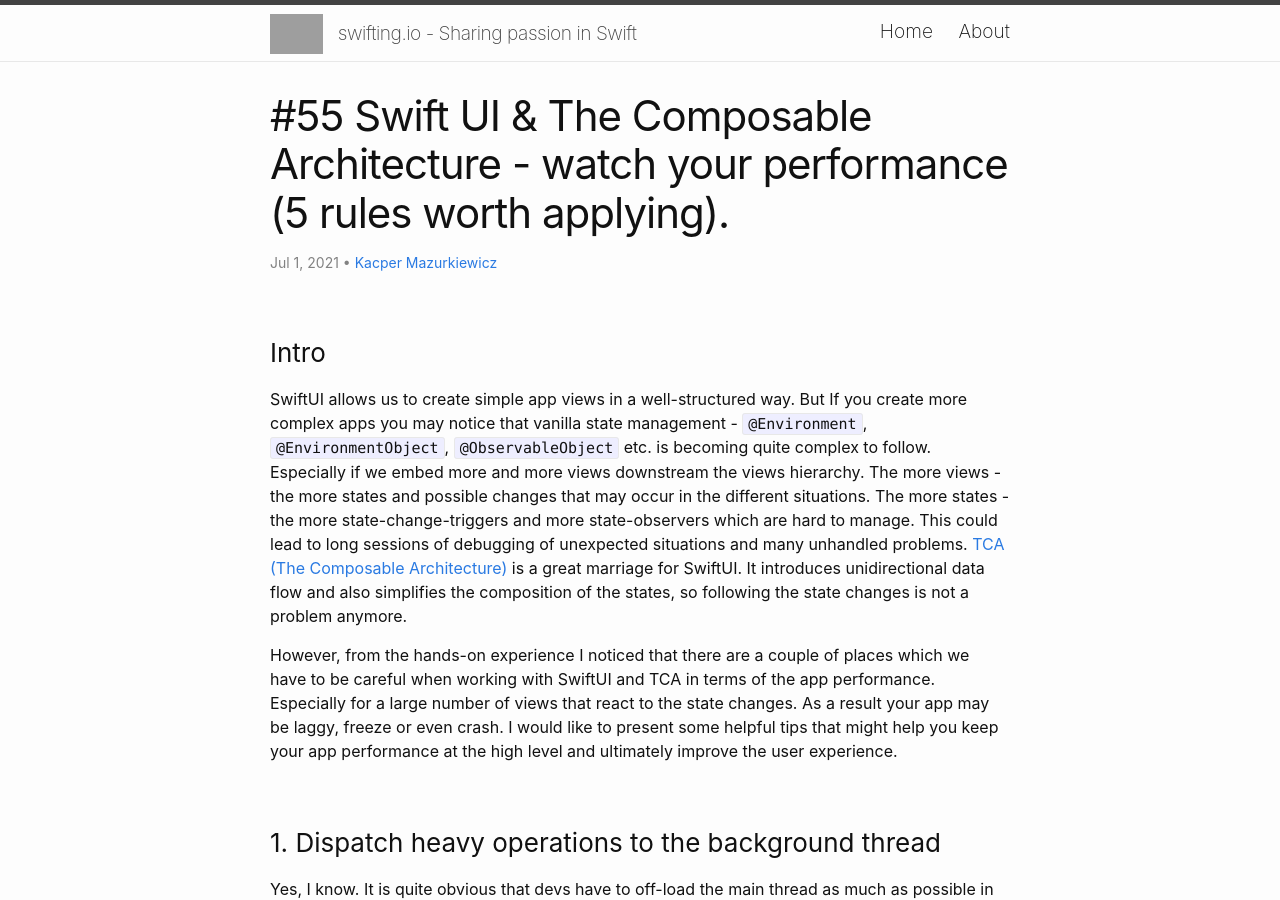
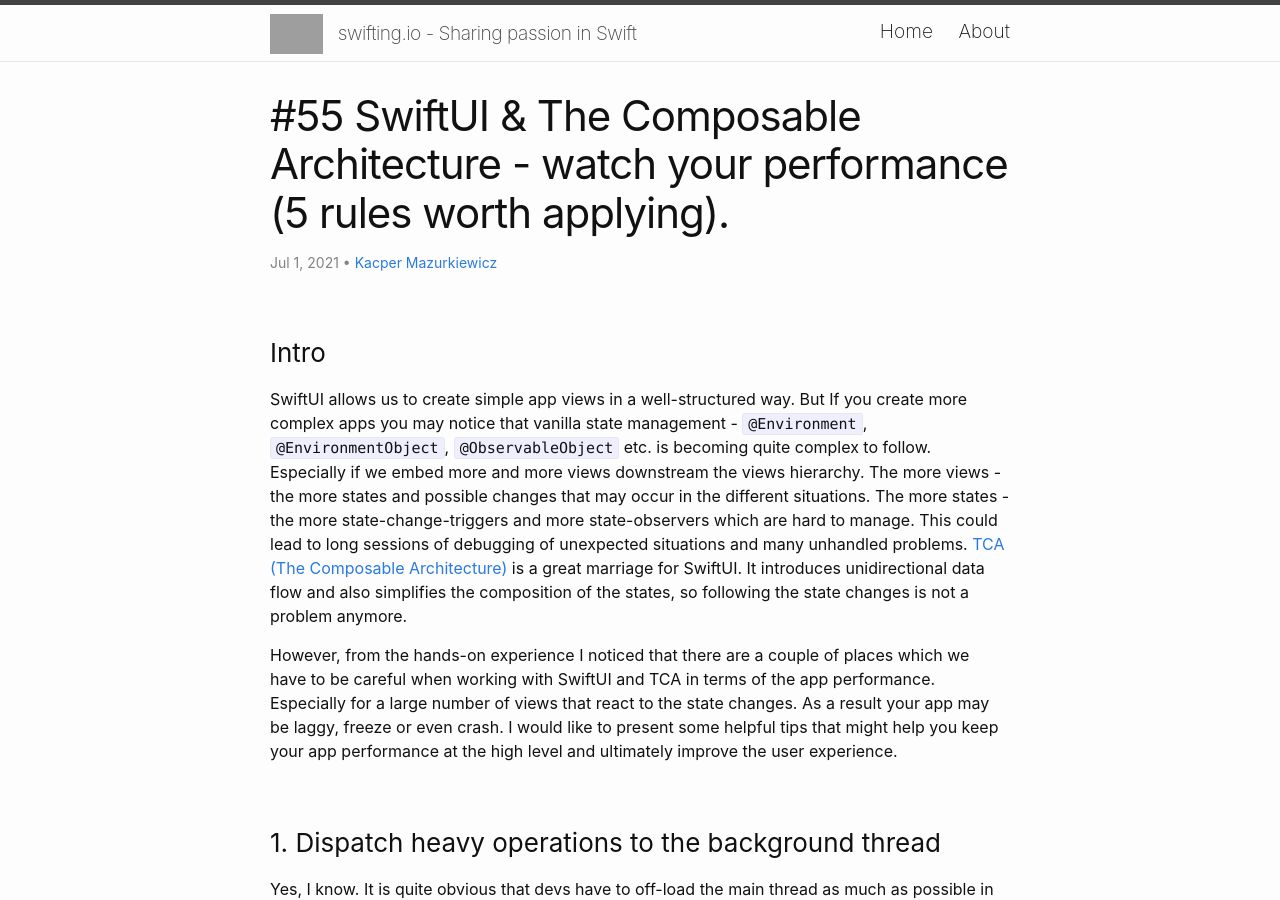
Before and after one commit to swiftingio/swiftingio.github.io, a Jekyll site: the page built from _posts/2021-06-31-SwiftUI-and-TCA-watch-your-perfomance.md, in a window 1280 px wide and 900 px high. Built offline with Jekyll 4.4.1, drawn with Linux system fonts in a browser that asks for light colours; grey boxes are pictures that could not be loaded.

Commit message:
Fixed typo.

```diff
--- a/_posts/2021-06-31-SwiftUI-and-TCA-watch-your-perfomance.md
+++ b/_posts/2021-06-31-SwiftUI-and-TCA-watch-your-perfomance.md
@@ -1,7 +1,7 @@
 ---
 layout: post
 author: kacper
-title: \#55 Swift UI & The Composable Architecture - watch your performance (5 rules worth applying).
+title: \#55 SwiftUI & The Composable Architecture - watch your performance (5 rules worth applying).
 excerpt: I would like to present some helpful tips that might help you keep your app performance at the high level and ultimately improve the user experience when working with SwiftUI and TCA.
 
 ---
```
